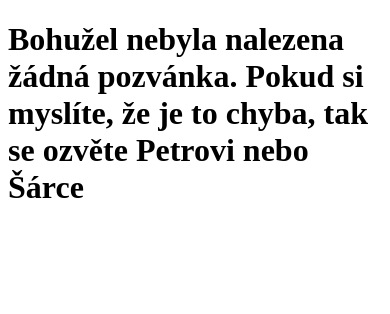
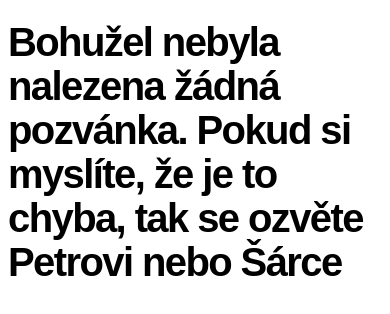
Before and after one commit to petrbrzek/rozbijemedzban, a Next.js app: page /attendee in a window 390 px wide. Shown: the top 314 px of the page. Built offline with nearby package versions, Linux system fonts and the light colour scheme; a web font is replaced by a local one.

Commit message:
optimize invites for phones

```diff
--- a/pages/attendee.js
+++ b/pages/attendee.js
@@ -1,3 +1,4 @@
+import Head from '../src/components/head'
 import React from 'react'
 import { H2, P } from 'glamorous'
 import { graphql, compose } from 'react-apollo'
@@ -11,35 +12,39 @@ const copy = {
 
 
 class AttendeeDetailPage extends React.Component {
+  render() {
+    let inviteId
+    if (this.props.url && this.props.url.query) {
+      inviteId = this.props.url.query.invite
+    }
 
-  render() {
+    let content = (
+      <AttendeeContent
+        client={this.props.client}
+        attendeeId={inviteId}
+      />
+    )
+    if (!inviteId) {
+      content = (
+        <div className="layout">
+          <h1>{copy.noInvite}</h1>
+        </div>
+      )
+    }
+
     const data = this.props.data
     if (data && data.loading) {
-      return (
-        <div>
+      content = (
+        <div className="layout">
           <h1>{copy.loading}</h1>
         </div>
       )
     }
 
-    let inviteId
-    if (this.props.url && this.props.url.query) {
-      inviteId = this.props.url.query.invite
-    }
-
-    if (!inviteId) {
-      return (
-        <h1>{copy.noInvite}</h1>
-      )
-    }
-
-
     return (
       <div>
-        <AttendeeContent
-          client={this.props.client}
-          attendeeId={inviteId}
-        />
+        <Head />
+        {content}
 
         <style global jsx>{`
           * {
@@ -108,6 +113,15 @@ class AttendeeDetailPage extends React.Component {
           .text-center {
             text-align: center;
           }
+
+          @media (max-width: 700px) {
+            html, body {
+              font-size: 8px;
+            }
+            .layout {
+              width: 100%;
+            }
+          }
         `}</style>
       </div>
     )
@@ -127,7 +141,6 @@ class AttendeeContentView extends React.Component {
   }
 
   componentDidMount() {
-    // TODO: uncomment
     this._signUpProvisionalUser()
   }
 
@@ -186,7 +199,7 @@ class AttendeeContentView extends React.Component {
 
   _handlePlusOne = (plusOne) => {
     this.setState({
-      plusOne
+      plusOne,
     })
     this.props.changePlusOneState({
       variables: {
@@ -203,7 +216,6 @@ class AttendeeContentView extends React.Component {
   }
 
   render() {
-    // TODO: uncomment
     if (this.state.loading) {
       return (
         <div className="layout text-center">
@@ -220,13 +232,6 @@ class AttendeeContentView extends React.Component {
         </div>
       )
     }
-
-    // TODO: remove
-    // const Attendee = {
-    //   fullName: 'Ivana Nemcova',
-    //   attends: null,
-    //   plusOneMember: null,
-    // }
 
     const goingState = (this.state.going || Attendee.attends)
     let goingClassName = ''
@@ -329,6 +334,7 @@ class AttendeeContentView extends React.Component {
             text-transform: uppercase;
             cursor: pointer;
             margin-right: 2rem;
+            margin-bottom: 1rem;
           }
           .box {
             margin: 2rem 0 3rem;
```
